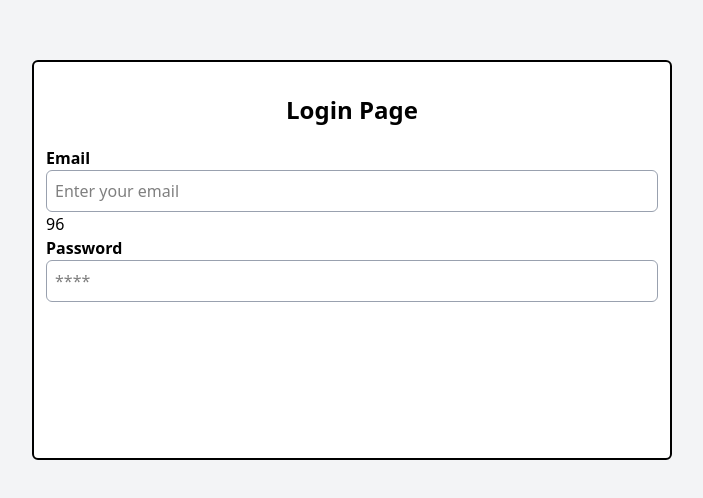
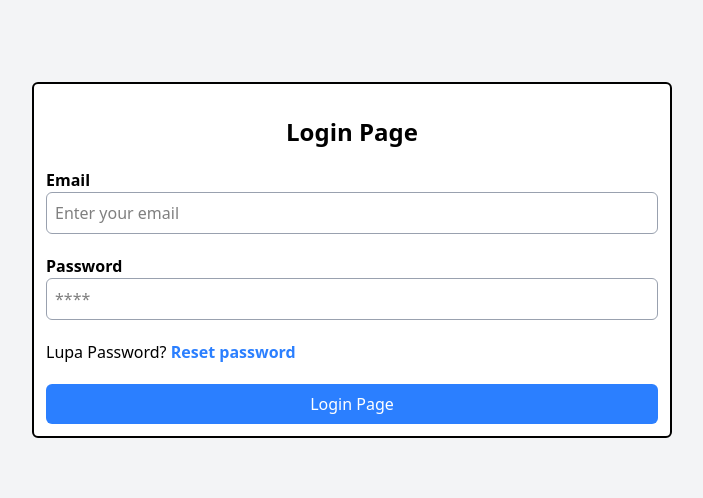
Before and after one commit to sellyulimaputri/sibarmati2, a plain HTML site: page main1.html in a window 1280 px wide. Shown: the part 140-638 px from the top of the page, without its empty margins (288-991 px from the left). Drawn offline with nearby package versions, Linux system fonts and the light colour scheme.

Commit message:
add: button sibmit , and fix: layout

```diff
--- a/main1.html
+++ b/main1.html
@@ -10,26 +10,35 @@
     <body>
         <section id="loginPage"
             class="w-full h-screen flex items-center justify-center bg-gray-100">
-            <form
-                class="w-full max-w-1/2 h-1/2 bg-white border-2 rounded-md p-3">
+            <form9
+                class="w-full max-w-1/2 h-auto bg-white border-2 rounded-md p-3">
                 <div class="textbox p-5">
                     <h1 class="font-bold text-2xl text-center">Login Page</h1>
                 </div>
-                <div class="form-group">
+                <div class="form-group mt-5/">
                     <label for="email" class="font-bold">Email</label>
                     <input type="text"
                         class="w-full p-2 border border-gray-400 rounded-md focus:outline-none focus:border-blue-500"
                         id="email" placeholder="Enter your email">
                 </div>
-96
-                <div class="form-group">
+                <div class="form-group mt-5">
                     <label for="password" class="font-bold">Password</label>
                     <input type="password"
                         class="w-full p-2 border border-gray-400 rounded-md focus:outline-none focus:border-blue-500"
                         id="password" placeholder="****">
                 </div>
 
-            </form>
+                <div class="link-wrappe mt-5">
+                    <p>Lupa Password? <a href="#"
+                            class="font-bold text-blue-500">Reset
+                            password</a></p>
+                </div>
+                <button
+                    class="w-full mt-5 bg-blue-500 text-white p-2 rounded-md hover:bg-blue-600 focus:outline-none focus:ring-2 focus:ring-blue-500 focus:ring-opacity-50">
+                    Login Page
+                </button>
+
+            </form9>
         </section>
     </body>
 </html>
```
